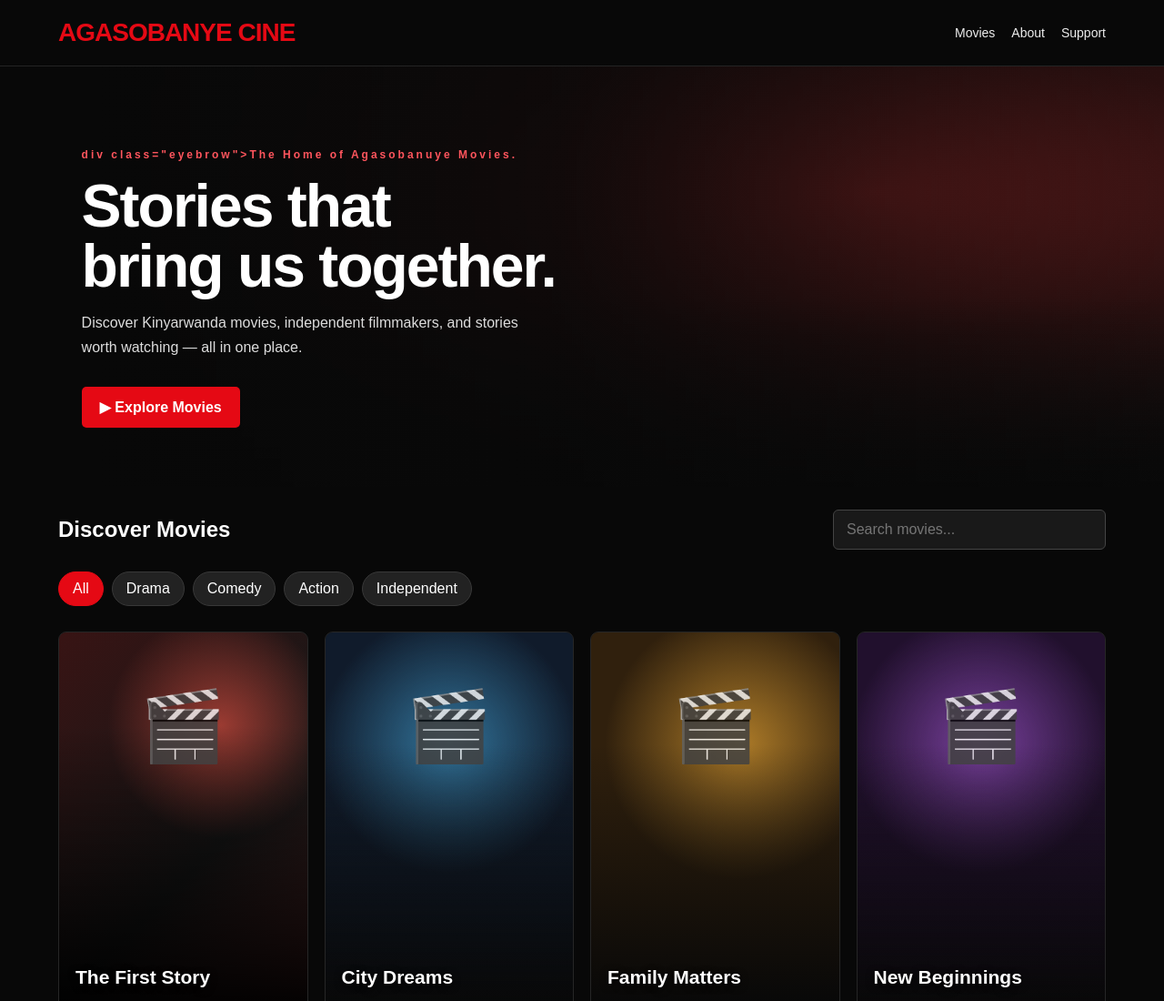
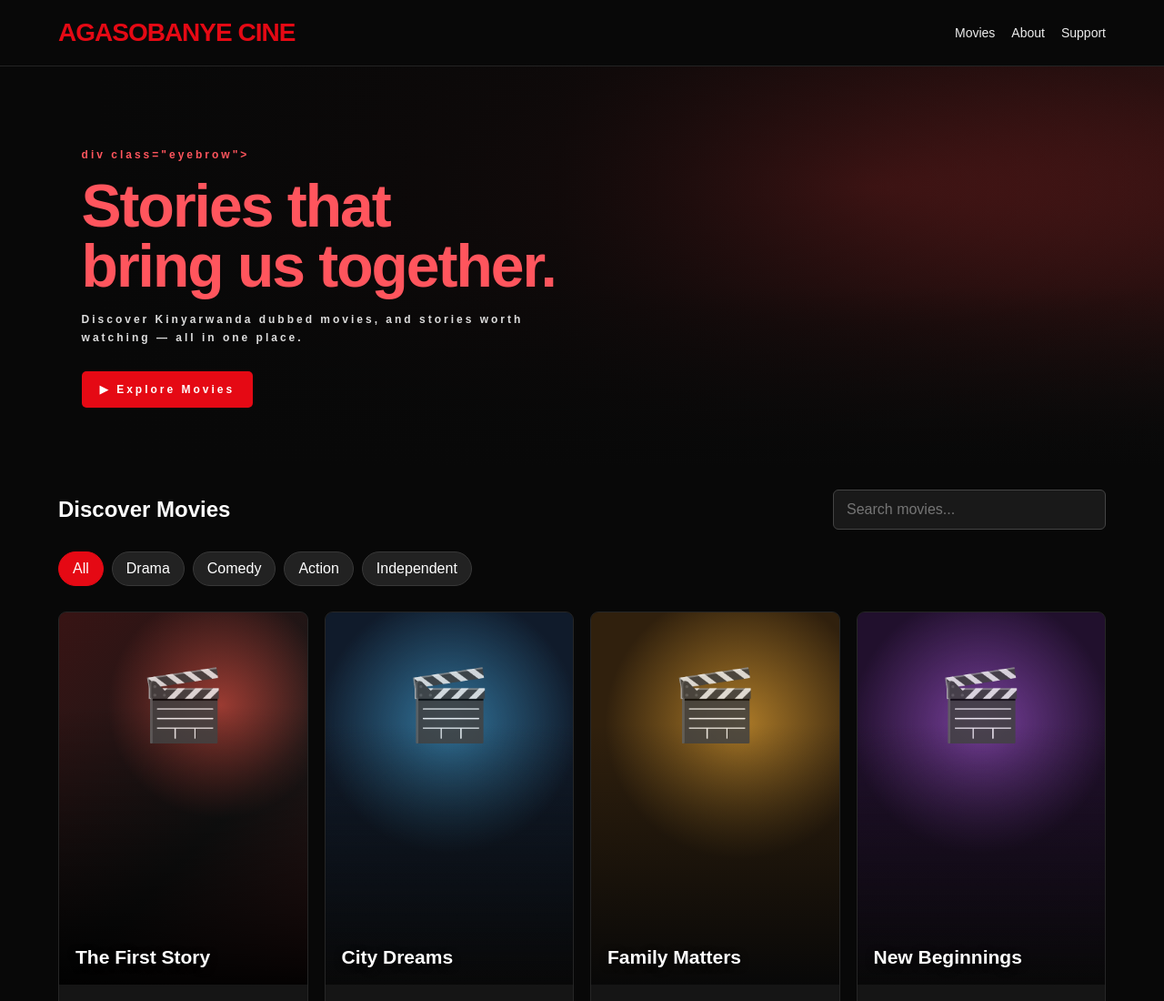
Before and after one commit to serge6000/agasobanuyecine, a plain HTML site: page index.html in a window 1280 px wide. Shown: the top 1100 px of the page at 91% size. Drawn offline with Linux system fonts and the light colour scheme.

Commit message:
Update eyebrow text for Kinyarwanda movies

```diff
--- a/index.html
+++ b/index.html
@@ -352,9 +352,9 @@
 
   <section class="hero">
     <div class="hero-content">
-      <div class="eyebrow">div class="eyebrow">The Home of Agasobanuye Movies.</div>
+      <div class="eyebrow">div class="eyebrow"><The Home of kinyarwanda-dubbed Movies.</div>
       <h1>Stories that<br>bring us together.</h1>
-      <p>Discover Kinyarwanda movies, independent filmmakers, and stories worth watching — all in one place.</p>
+      <p>Discover Kinyarwanda dubbed movies, and stories worth watching — all in one place.</p>
       <a class="primary-btn" href="#movies">▶ Explore Movies</a>
     </div>
   </section>
```
